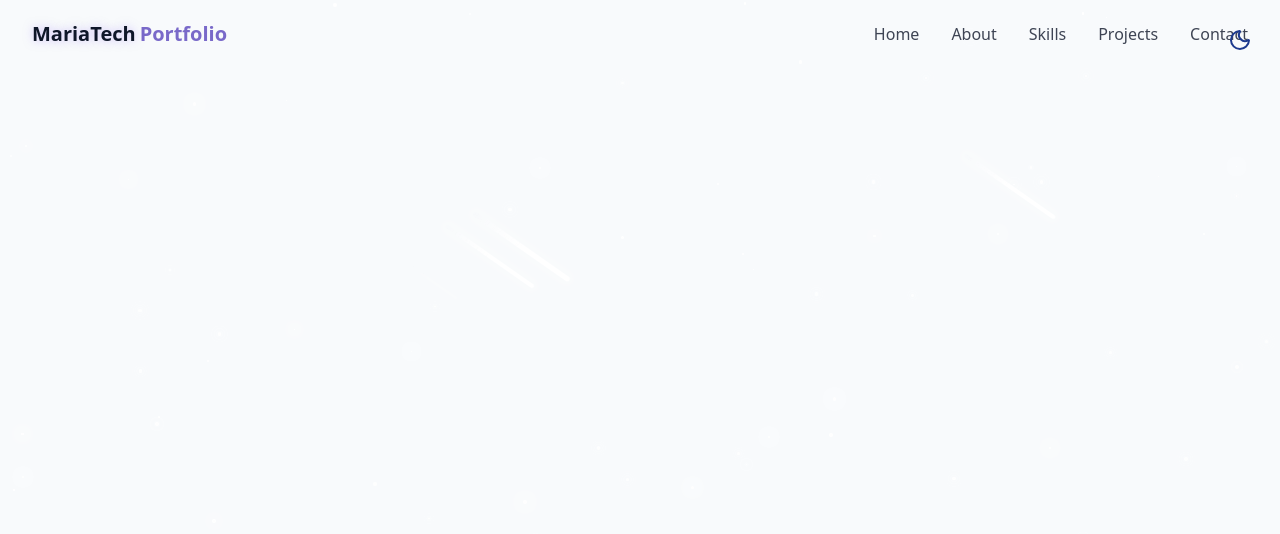
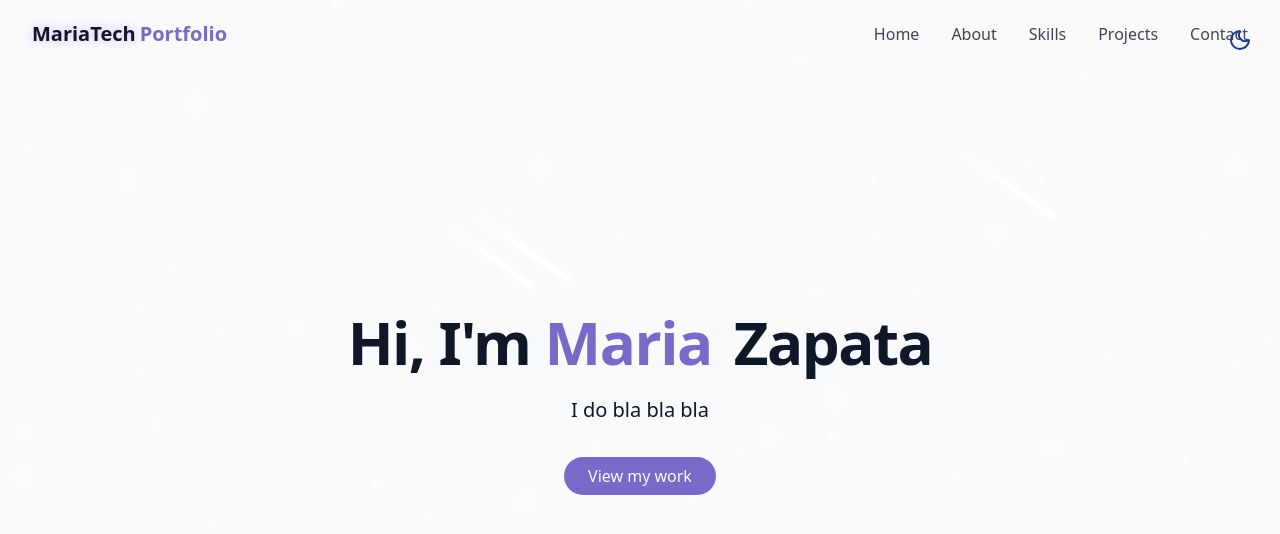
Before and after one commit to karou1182001/Portfolio, a React (Vite) app: page / in a window 1280 px wide. Shown: the top 534 px of the page. Built offline with nearby package versions, Linux system fonts and the light colour scheme.

Commit message:
main text

```diff
--- /dev/null
+++ b/src/components/HeroSection.jsx
@@ -0,0 +1,34 @@
+export const HeroSection = () => {
+  return (
+    <section
+      id="hero"
+      className="relative min-h-screen flex flex-col items-center justify-center px-4"
+    >
+      <div className="container max-w-4xl mx-auto text-center z-10">
+        <div className="space-y-6">
+          <h1 className="text-4xl md:text-6xl font-bold tracking-tight">
+            <span className="opacity-0 animate-fade-in"> Hi, I'm</span>
+            <span className="text-primary opacity-0 animate-fade-in-delay-1">
+              {" "}
+              Maria
+            </span>
+            <span className="text-gradient ml-2 opacity-0 animate-fade-in-delay-2">
+              {" "}
+              Zapata
+            </span>
+          </h1>
+
+          <p className="text-lg md:text-xl text-muted-foreground max-w-2xl mx-auto opacity-0 animate-fade-in-delay-3">
+            I do bla bla bla
+          </p>
+
+          <div className="pt-4 opacity-0 animate-fade-in-delay-4">
+            <a href="#projects" className="cosmic-button">
+                View my work
+            </a>
+          </div>
+        </div>
+      </div>
+    </section>
+  );
+};
--- a/src/components/Navbar.jsx
+++ b/src/components/Navbar.jsx
@@ -1,63 +1,57 @@
-import { useEffect, useState } from "react"
-import {cn} from "@/lib/utils";
+import { useEffect, useState } from "react";
+import { cn } from "@/lib/utils";
 import { Menu, X } from "lucide-react";
+
+// -----------------------------------------------------------------------------
+// Navigation items (single source of truth for links)
+// -----------------------------------------------------------------------------
 const navItems = [
-  { name: "Home", href: "#hero" },
-  { name: "About", href: "#about" },
-  { name: "Skills", href: "#skills" },
+  { name: "Home",     href: "#hero" },
+  { name: "About",    href: "#about" },
+  { name: "Skills",   href: "#skills" },
   { name: "Projects", href: "#projects" },
-  { name: "Contact", href: "#contact" },
+  { name: "Contact",  href: "#contact" },
 ];
 
 // -----------------------------------------------------------------------------
-// Navbar component (placeholder)
-// For now it's just returning an empty <div>, but navItems can be mapped here
+// Navbar
 // -----------------------------------------------------------------------------
 export const Navbar = () => {
-  // State to track if navbar should have scrolled styles
+  // Visual state: compact header after scrolling
   const [isScrolled, setIsScrolled] = useState(false);
-  const [isMenuOpen, setIsMenuOpen]= useState(false)
+  // UI state: mobile menu open/close
+  const [isMenuOpen, setIsMenuOpen] = useState(false);
 
-  // ---------------------------------------------------------------------------
-  // Effect: listen to window scroll and update state
-  // ---------------------------------------------------------------------------
+  // -- Effects ----------------------------------------------------------------
+  // Listen to scroll to toggle compact vs. relaxed header paddings/background
   useEffect(() => {
-    const handleScroll = () => {
-      // if scrolled more than 10px → activate scrolled state
-      setIsScrolled(window.scrollY > 10);
-    };
-
+    const handleScroll = () => setIsScrolled(window.scrollY > 10);
     window.addEventListener("scroll", handleScroll);
-
-    // cleanup on unmount
-    return () => window.removeEventListener("scroll", handleScroll);
+    return () => window.removeEventListener("scroll", handleScroll); // cleanup
   }, []);
 
-  // ---------------------------------------------------------------------------
-  // Render: navbar container
-  // Fixed to top, full width, transition for smooth style changes
-  // ---------------------------------------------------------------------------
+  // -- Render -----------------------------------------------------------------
   return (
     <nav
+      role="navigation"
+      aria-label="Main"
       className={cn(
         "fixed w-full z-40 transition-all duration-300",
-      isScrolled ? "py-3 bg-background/80 backdrop-blur-md shadow-xs" : "py-5"
+        // when scrolled: shrink padding, add blur + subtle shadow
+        isScrolled ? "py-3 bg-background/80 backdrop-blur-md shadow-sm" : "py-5"
       )}
     >
+      {/* Header row: logo, desktop nav, mobile toggle */}
       <div className="container flex items-center justify-between">
-      <a
-        className=" text-xl font-bold text-primary flex items-center"
-        href="#hero"
-      >
+        {/* Brand / Logo */}
+        <a href="#hero" className="flex items-center text-xl font-bold text-primary" aria-label="Go to hero">
           <span className="relative z-10">
             <span className="text-glow text-foreground">MariaTech</span>
             <span className="ml-1">Portfolio</span>
           </span>
         </a>
 
-
-
-    {/* desktop nav */}
+        {/* Desktop navigation (hidden on small screens) */}
         <div className="hidden md:flex space-x-8">
           {navItems.map((item, key) => (
             <a
@@ -70,15 +64,17 @@
           ))}
         </div>
 
-    {/* mobile nav */}
+        {/* Mobile toggle (hamburger / close) */}
         <button
-    onClick={() => setIsMenuOpen((prev) => !prev)}
-    className="md:hidden p-2 text-foreground z-50"
+          onClick={() => setIsMenuOpen(prev => !prev)}
+          className="md:hidden p-2 text-foreground z-50 focus:outline-none"
           aria-label={isMenuOpen ? "Close Menu" : "Open Menu"}
         >
           {isMenuOpen ? <X size={24} /> : <Menu size={24} />}
         </button>
+      </div>
 
+      {/* Mobile overlay menu (covers screen; fades in/out) */}
       <div
         className={cn(
           "fixed inset-0 bg-background/95 backdrop-blur-md z-40 flex flex-col items-center justify-center",
@@ -94,16 +90,13 @@
               key={key}
               href={item.href}
               className="text-foreground/80 hover:text-primary transition-colors duration-300"
-            onClick={()=> setIsMenuOpen(false)}
+              onClick={() => setIsMenuOpen(false)} // close menu after click
             >
               {item.name}
             </a>
           ))}
         </div>
       </div>
-
-   </div>
     </nav>
   );
-
 };
--- a/src/pages/Home.jsx
+++ b/src/pages/Home.jsx
@@ -1,6 +1,7 @@
 import { ThemeToggle } from "../components/ThemeToggle";
 import { StarBackground } from "../components/StarBackground";
 import { Navbar } from "../components/NavBar";
+import { HeroSection } from "../components/HeroSection";
 
 export const Home = () => {
   return (
@@ -15,6 +16,9 @@
       <Navbar/>
 
       {/* Main Content */}
+      <main>
+        <HeroSection/>
+      </main>
 
       {/* Footer */}
     </div>
```
Also changed, not shown: 1 other file (tests, documents, lock files or other folders). Lines whose indentation alone changed are shown as unchanged.
